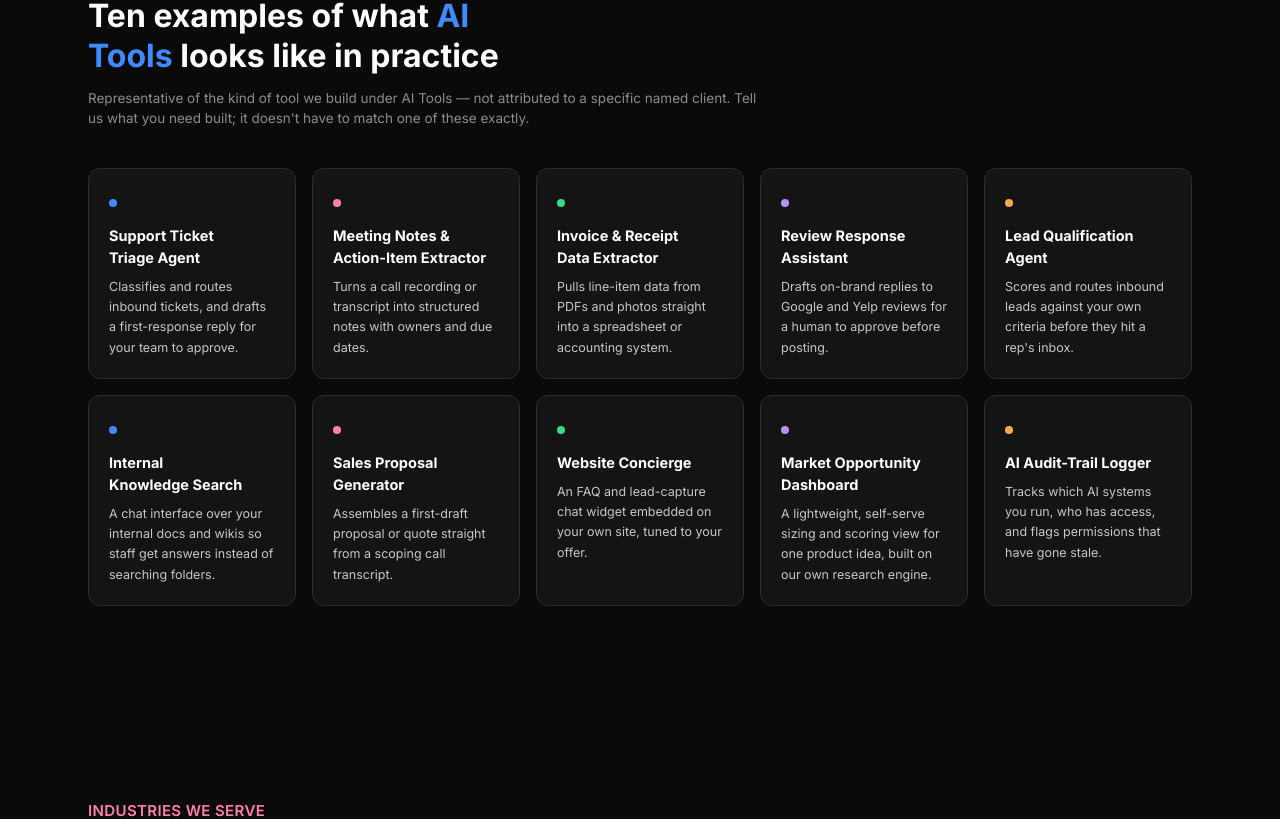
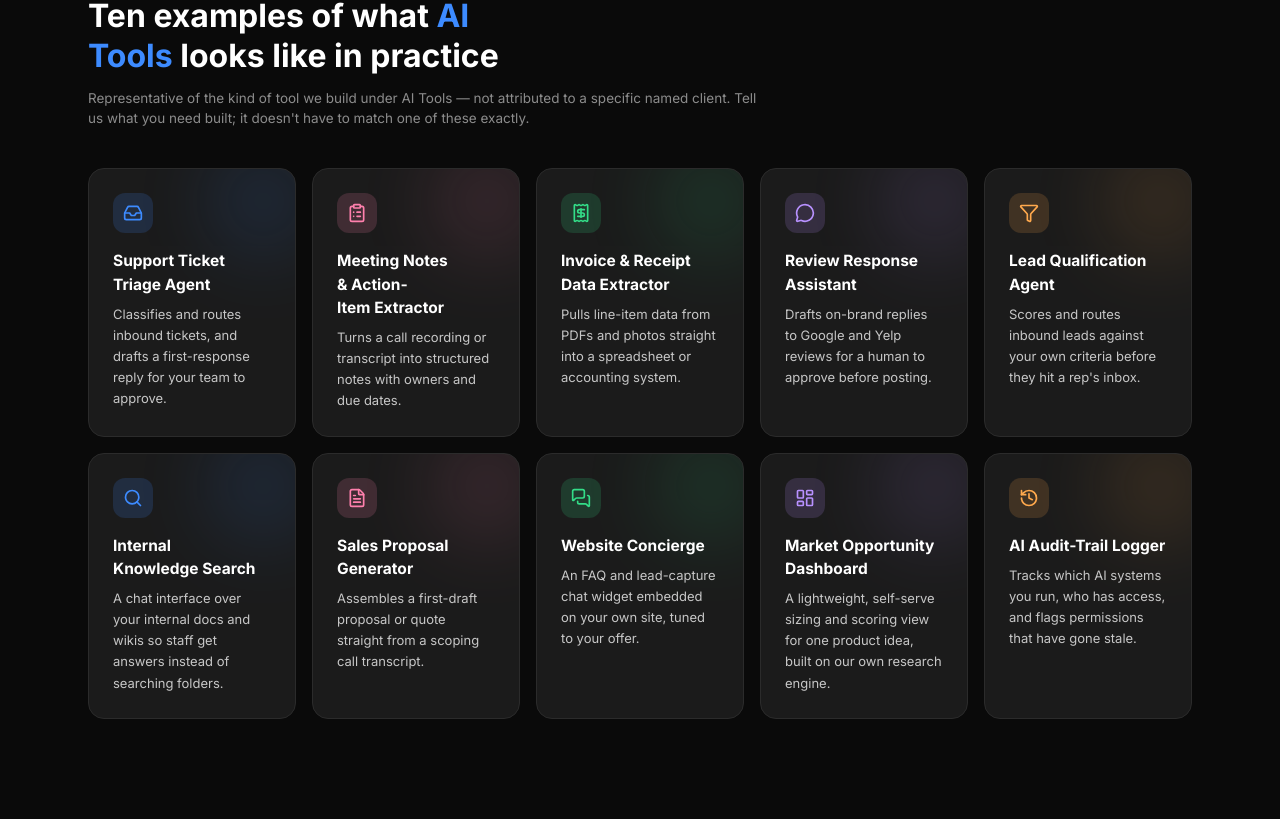
Before and after one commit to Nishantims/quintessenceanalytics.com, a Next.js app: page / in a window 1280 px wide. Shown: the part 2803-3622 px from the top of the page. Built offline with nearby package versions, Linux system fonts and the light colour scheme.

Commit message:
fix(site): apply the icon-badge card treatment to Tools We Build too
Missed this section in the last redesign pass - it was still on the
old plain-dot pattern while every other grid moved to AccentCard.

```diff
--- a/app/(site)/page.tsx
+++ b/app/(site)/page.tsx
@@ -5,6 +5,7 @@ import {
   CheckCircle2, Tag, Unlock, UserCheck, FileLock2, Globe,
   Target, GraduationCap, Lightbulb, TrendingUp, Eye, Lock, Rocket, Puzzle, Presentation, Handshake,
   Gauge, Bell, Clock, Database,
+  Inbox, ClipboardList, Receipt, MessageCircle, Filter, Search, FileText, MessagesSquare, LayoutDashboard, History,
   type LucideIcon,
 } from "lucide-react";
 import { DashboardPhoto } from "@/components/DashboardPhoto";
@@ -82,6 +83,19 @@ const TECH_ICONS: Record<string, LucideIcon> = {
   "Agent evaluation & assurance": ShieldCheck,
   "Governed data pipelines": Database,
   "Interactive decision systems": LineChart,
+};
+
+const TOOLS_ICONS: Record<string, LucideIcon> = {
+  "Support Ticket Triage Agent": Inbox,
+  "Meeting Notes & Action-Item Extractor": ClipboardList,
+  "Invoice & Receipt Data Extractor": Receipt,
+  "Review Response Assistant": MessageCircle,
+  "Lead Qualification Agent": Filter,
+  "Internal Knowledge Search": Search,
+  "Sales Proposal Generator": FileText,
+  "Website Concierge": MessagesSquare,
+  "Market Opportunity Dashboard": LayoutDashboard,
+  "AI Audit-Trail Logger": History,
 };
 
 // Shared "premium" card treatment reused across every accent-colored grid
@@ -311,11 +325,7 @@ export default function HomePage() {
         <div className="mt-10 grid grid-cols-1 gap-4 sm:grid-cols-2 lg:grid-cols-3 xl:grid-cols-5">
           {TOOLS_WE_BUILD.map((t, i) => (
             <ScrollReveal key={t.title} delayMs={i * 40}>
-              <div className="h-full rounded-xl border border-border bg-surface p-5">
-                <span className="inline-block h-2 w-2 rounded-full" style={{ background: ACCENT_VAR[t.accent] }} aria-hidden />
-                <h3 className="mt-3 font-display text-[14.5px] font-bold text-text-primary">{t.title}</h3>
-                <p className="mt-2 text-[12.5px] leading-relaxed text-text-secondary">{t.body}</p>
-              </div>
+              <AccentCard icon={TOOLS_ICONS[t.title]} accent={ACCENT_VAR[t.accent]} title={t.title} body={t.body} />
             </ScrollReveal>
           ))}
         </div>
```
